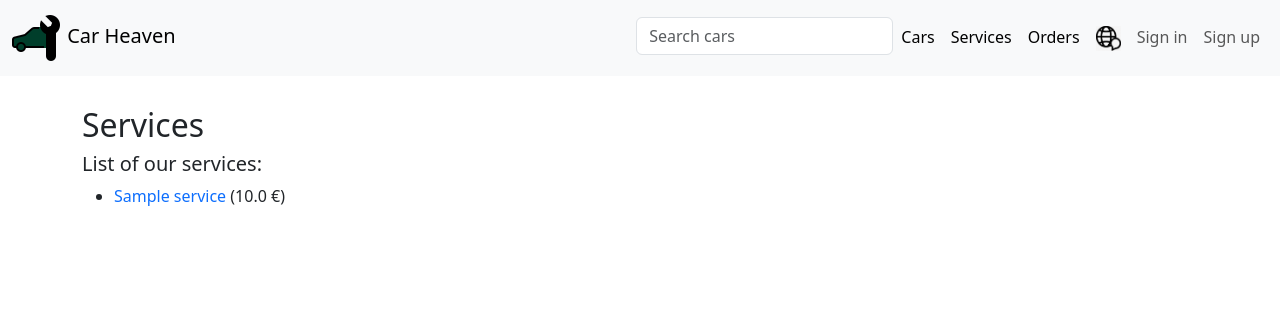
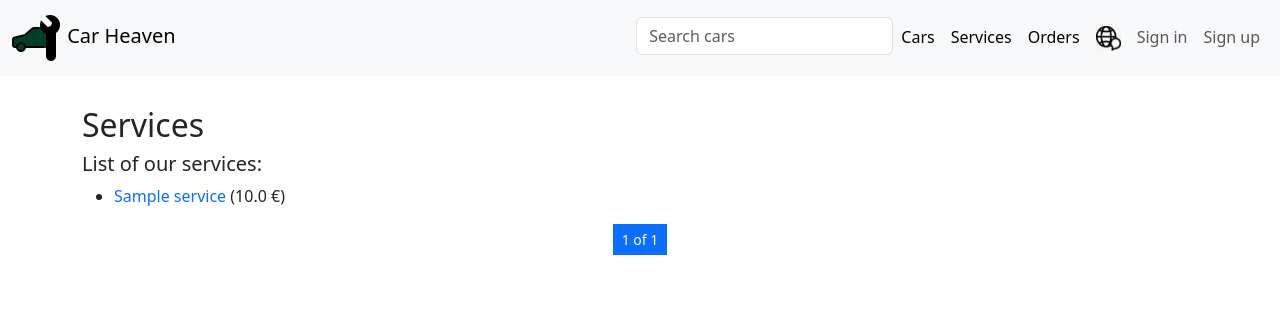
Before and after one commit to 00riddle00/auto-service, a Django app: page /services/ in a window 1280 px wide. Shown: the top 336 px of the page. Run offline with Django 4.2, Linux system fonts and the light colour scheme; tables that the repository leaves empty hold one stand-in row (values such as "Sample post").

Commit message:
Fix pagination for services page.

```diff
--- a/service/templates/services.html
+++ b/service/templates/services.html
@@ -16,18 +16,22 @@
     <p>{% trans "There are no services at the moment" %}.</p>
   {% endif %}
   <div class="container">
-    <nav>
-      {% if cars.has_other_pages %}
-        <ul class="pagination pagination-sm justify-content-center">
-          {% for i in cars.paginator.page_range %}
-            {% if cars.number == i %}
-              <li class="page-item active"><a class="page-link">{{ i }}</a></li>
-            {% else %}
-              <li class="page-item"><a class="page-link" href="?page={{ i }}">{{ i }}</a></li>
-            {% endif %}
-          {% endfor %}
-        </ul>
+    <ul class="pagination pagination-sm justify-content-center">
+      {% if page_obj.has_previous %}
+        <li class="page-item"><a href="?page=1" class="page-link">{% trans "First" %}</a></li>
+        <li class="page-item">
+          <a href="?page={{ page_obj.previous_page_number }}" class="page-link">{% trans "Previous" %}</a>
+        </li>
       {% endif %}
-    </nav>
+      <li class="page-link active">{{ page_obj.number }} of {{ page_obj.paginator.num_pages }}</li>
+      {% if page_obj.has_next %}
+        <li class="page-item">
+          <a href="?page={{ page_obj.next_page_number }}" class="page-link">{% trans "Next" %}</a>
+        </li>
+        <li class="page-item">
+          <a href="?page={{ page_obj.paginator.num_pages }}" class="page-link">{% trans "Last" %}</a>
+        </li>
+      {% endif %}
+    </ul>
   </div>
 {% endblock %}
```
